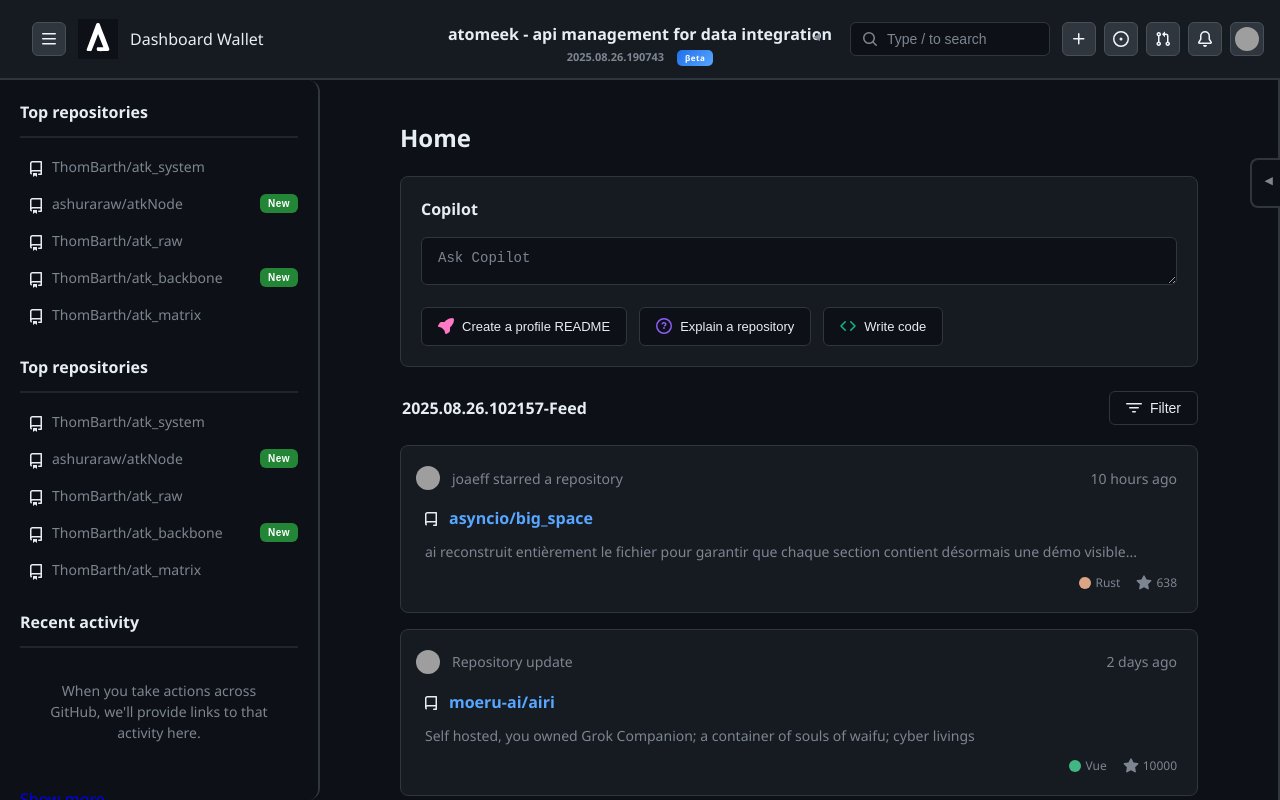
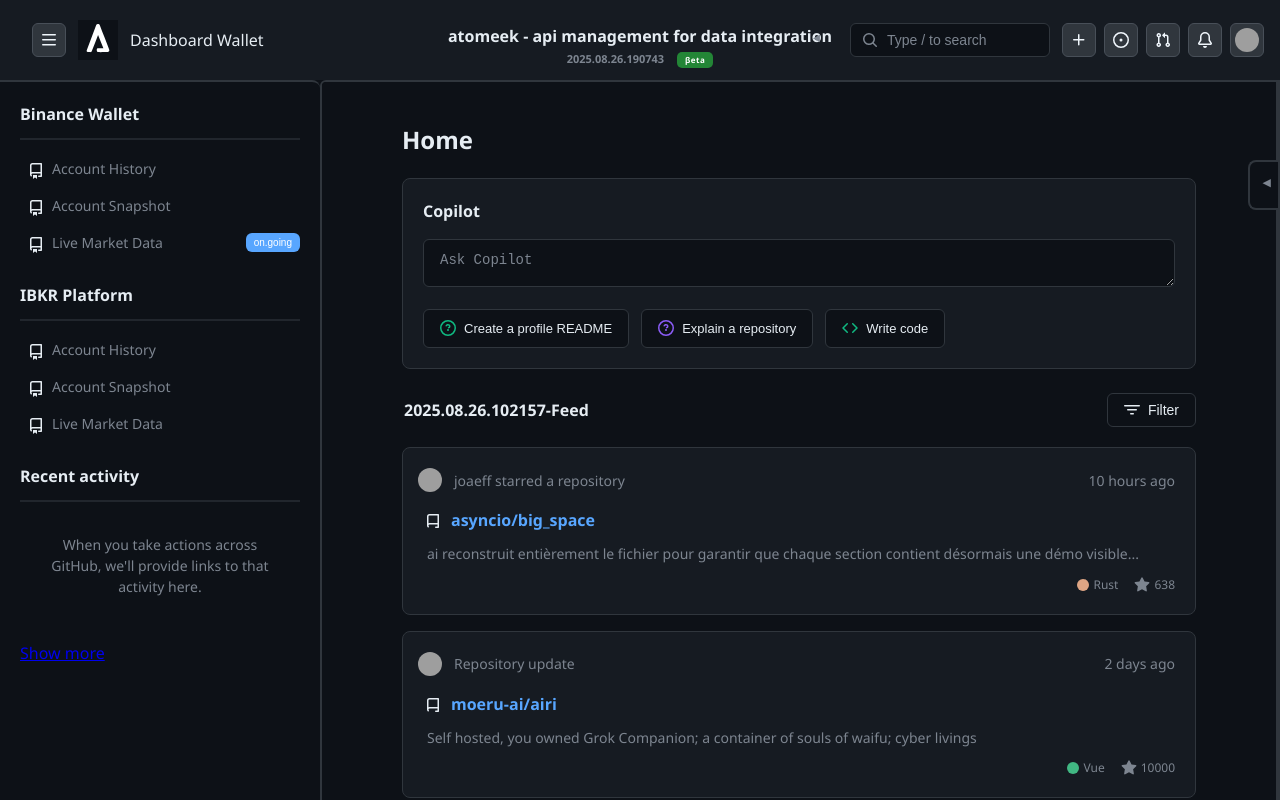
Before and after one commit to thoiroh/atkm, an Angular app in the folder atkm/: page /landing in a window 1280 px wide. Built offline with nearby package versions, Linux system fonts and the light colour scheme; grey boxes are pictures that could not be loaded.

Commit message:
atk.core (02) - html (04) > -------------------------------------------- refactor: update button styles and improve navbar structure

```diff
--- a/atkm/src/app/shared/components/content-main/content-main.component.html
+++ b/atkm/src/app/shared/components/content-main/content-main.component.html
@@ -12,10 +12,10 @@
 
       <div class="copilot-suggestions">
         <button class="suggestion-btn" (click)="handleSuggestion('profile')">
-          <div class="suggestion-btn-icon" style="color: #ff79c6;">
+          <div class="suggestion-btn-icon" style="color: #10b981;">
             <svg aria-hidden="true" height="16" viewBox="0 0 16 16" version="1.1" width="16" fill="currentColor">
               <path
-                d="M14.064 0h.186C15.216 0 16 .784 16 1.75v.186a8.752 8.752 0 0 1-2.564 6.186l-.458.459c-.314.314-.641.616-.979.904v3.207c0 .608-.315 1.172-.833 1.49l-2.774 1.707a.749.749 0 0 1-1.11-.418l-.954-3.102a1.214 1.214 0 0 1-.145-.125L3.754 9.816a1.218 1.218 0 0 1-.124-.145L.528 8.717a.749.749 0 0 1-.418-1.11l1.71-2.774A1.748 1.748 0 0 1 3.31 4h3.204c.288-.338.59-.665.904-.979l.459-.458A8.749 8.749 0 0 1 14.064 0Z">
+                d="M0 8a8 8 0 1 1 16 0A8 8 0 0 1 0 8Zm8-6.5a6.5 6.5 0 1 0 0 13 6.5 6.5 0 0 0 0-13ZM6.92 6.085h.001a.749.749 0 1 1-1.342-.67c.169-.339.436-.701.849-.977C6.845 4.16 7.369 4 8 4a2.756 2.756 0 0 1 1.637.525c.503.377.863.965.863 1.725 0 .448-.115.83-.329 1.15-.205.307-.47.513-.692.662-.22.149-.41.242-.522.3a.727.727 0 0 0-.076.039l-.002.001h-.001a.75.75 0 0 1-.592-1.378c.074-.029.18-.07.281-.119.099-.048.177-.094.232-.143.059-.051.088-.09.106-.113.024-.029.057-.09.057-.188 0-.24-.086-.49-.287-.64C8.471 5.67 8.256 5.5 8 5.5c-.369 0-.597.09-.74.187a1.028 1.028 0 0 0-.34.398ZM8 11a1 1 0 1 1 0-2 1 1 0 0 1 0 2Z">
               </path>
             </svg>
           </div>
--- a/atkm/src/app/shared/components/navbar-brand/navbar-brand.component.html
+++ b/atkm/src/app/shared/components/navbar-brand/navbar-brand.component.html
@@ -3,7 +3,7 @@
     <h1 class="menu-brand-title">{{config?.navbar.centerTitle || ''}}</h1>
     <p class="menu-brand-subtitle">
       {{config?.navbar.centerSubtitle || ''}}
-      <span class="menu-brand-badge" *ngIf="config?.navbar.centerBadge">
+      <span class="brand-btn-action" *ngIf="config?.navbar.centerBadge">
         {{config?.navbar.centerBadge || ''}}
       </span>
     </p>
--- a/atkm/src/app/shared/components/sidebar-nav/sidebar-nav.component.html
+++ b/atkm/src/app/shared/components/sidebar-nav/sidebar-nav.component.html
@@ -32,7 +32,7 @@
           {{ item?.label || '' }}
         </a>
         @if (item?.action && item.action !== false) {
-        <button class="btn-action repo-action" (click)="handleAction(item.action.action)">
+        <button class="repo-btn-action repo-action" (click)="handleAction(item.action.action)">
           {{ item.action?.label }}
         </button>
         }
--- a/atkm/src/assets/config/landing-data.json
+++ b/atkm/src/assets/config/landing-data.json
@@ -17,7 +17,7 @@
     },
     "sections": [
       {
-        "title": "Top repositories",
+        "title": "Binance Wallet",
         "action": {
           "label": "New",
           "action": "createRepo"
@@ -25,44 +25,29 @@
         "items": [
           {
             "icon": "repo",
-            "label": "ThomBarth/atk_system",
+            "label": "Account History",
             "link": "/repo/atk_system",
             "action": false
           },
           {
             "icon": "repo",
-            "label": "ashuraraw/atkNode",
+            "label": "Account Snapshot",
             "link": "/repo/atkNode",
-            "action": {
-              "label": "New",
-              "action": "createRepo"
-            }
-          },
-          {
-            "icon": "repo",
-            "label": "ThomBarth/atk_raw",
-            "link": "/repo/atk_raw",
             "action": false
           },
           {
             "icon": "repo",
-            "label": "ThomBarth/atk_backbone",
-            "link": "/repo/atk_backbone",
+            "label": "Live Market Data",
+            "link": "/repo/atk_raw",
             "action": {
-              "label": "New",
+              "label": "on.going",
               "action": "createRepo"
             }
-          },
-          {
-            "icon": "repo",
-            "label": "ThomBarth/atk_matrix",
-            "link": "/repo/atk_matrix",
-            "action": false
           }
         ]
       },
       {
-        "title": "Top repositories",
+        "title": "IBKR Platform",
         "action": {
           "label": "New",
           "action": "createRepo"
@@ -70,38 +55,20 @@
         "items": [
           {
             "icon": "repo",
-            "label": "ThomBarth/atk_system",
+            "label": "Account History",
             "link": "/repo/atk_system",
             "action": false
           },
           {
             "icon": "repo",
-            "label": "ashuraraw/atkNode",
+            "label": "Account Snapshot",
             "link": "/repo/atkNode",
-            "action": {
-              "label": "New",
-              "action": "createRepo"
-            }
-          },
-          {
-            "icon": "repo",
-            "label": "ThomBarth/atk_raw",
-            "link": "/repo/atk_raw",
             "action": false
           },
           {
             "icon": "repo",
-            "label": "ThomBarth/atk_backbone",
-            "link": "/repo/atk_backbone",
-            "action": {
-              "label": "New",
-              "action": "createRepo"
-            }
-          },
-          {
-            "icon": "repo",
-            "label": "ThomBarth/atk_matrix",
-            "link": "/repo/atk_matrix",
+            "label": "Live Market Data",
+            "link": "/repo/atk_raw",
             "action": false
           }
         ]
--- a/atkm/src/styles.css
+++ b/atkm/src/styles.css
@@ -15,6 +15,7 @@
   --color-btn-hover-bg: #30363d;
   --color-btn-hover-border: #8b949e;
   --color-success-emphasis: #238636;
+  --color-btn-action: #58a6ff;
 }
 
 * {
@@ -91,7 +92,7 @@
   padding: 0 16px;
   gap: 12px;
   background-color: var(--color-canvas-subtle);
-  border-bottom: 2px solid var(--color-border-default);
+  /* border-bottom: 2px solid var(--color-border-default); */
   z-index: 10;
 }
 
@@ -142,7 +143,6 @@
   align-items: flex-end;
   justify-content: center;
   min-width: 100%;
-  border-bottom: 2px solid var(--color-border-default);
   background-color: var(--color-canvas-subtle);
   padding: 10px 20px;
   text-align: center;
@@ -177,9 +177,10 @@
 }
 
 /* Badge ou indicateur de statut */
-.btn-action,
+.brand-btn-action,
 .menu-brand-badge {
   color: white;
+  background: var(--color-success-emphasis);
   font-size: 8px;
   font-weight: 600;
   padding: 2px 8px 3px 8px;
@@ -192,11 +193,6 @@
   background: linear-gradient(135deg, var(--color-accent-emphasis), #58a6ff);
 }
 
-.btn-action {
-  background: var(--color-success-emphasis);
-}
-
-
 /* ======================================================================================================== */
 /* ========================= GRILLE 3: OUTILS UTILISATEUR (haut droite) =================================== */
 /* ======================================================================================================== */
@@ -208,7 +204,6 @@
   align-items: center;
   justify-content: flex-end;
   background-color: var(--color-canvas-subtle);
-  border-bottom: 2px solid var(--color-border-default);
   padding: 0 16px;
   z-index: 10;
   transition: all 0.4s cubic-bezier(0.25, 0.46, 0.45, 0.94),
@@ -322,8 +317,9 @@
   position: relative;
   padding: 20px;
   background-color: var(--color-canvas-default);
-  border-right: 2px solid var(--color-border-default);
-  border-radius: 0px 12px 12px 0px;
+  border-top: 2px solid var(--color-border-default);
+  /* border-right: 2px solid var(--color-border-default); */
+  border-radius: 0px 8px 0px 0px;
   overflow-y: auto;
   overflow-x: hidden;
   z-index: 8;
@@ -420,8 +416,8 @@
   padding: 20px;
 }
 
-.btn-action {
-  background: var(--color-success-emphasis);
+.repo-btn-action {
+  background: var(--color-btn-action);
   color: white;
   border: none;
   border-radius: 6px;
@@ -439,6 +435,10 @@
   grid-area: main-content;
   display: flex;
   height: auto;
+  border-top: 2px solid var(--color-border-default);
+  border-right: 2px solid var(--color-border-default);
+  border-left: 2px solid var(--color-border-default);
+  border-radius: 6px 0px 0pc 0px;
   overflow-y: auto;
   overflow-x: hidden;
 }
@@ -450,16 +450,15 @@
   z-index: 1;
 }
 
-.content-wrapper.config-collapsed {
-  padding: 20px 80px;
+.content-wrapper {
+  padding: 20px 40px;
+  overflow-y: auto;
+  overflow-x: hidden;
   transition: all 0.3s ease-in-out;
 }
 
-.content-wrapper {
-  padding: 20px 40px;
-  border-right: 2px solid var(--color-border-default);
-  overflow-y: auto;
-  overflow-x: hidden;
+.content-wrapper.config-collapsed {
+  padding: 20px 80px;
   transition: all 0.3s ease-in-out;
 }
 
@@ -662,6 +661,8 @@
   width: 30%;
   position: relative;
   background-color: var(--color-canvas-default);
+  border-left: 2px solid var(--color-border-default);
+  /* border-radius: 8px 0px 0px 0px; */
   transition: all 0.3s ease-in-out;
   z-index: 8;
 }
@@ -800,7 +801,7 @@
 }
 
 /* Écrans moyens - La zone centrale peut disparaître */
-@media (max-width: 992px) {
+@media (max-width: 1100px) {
   .landing-container {
     grid-template-areas:
       "menu-main menu-brand menu-tools"
```
